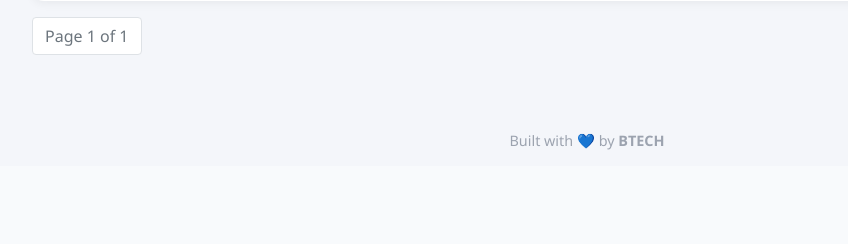
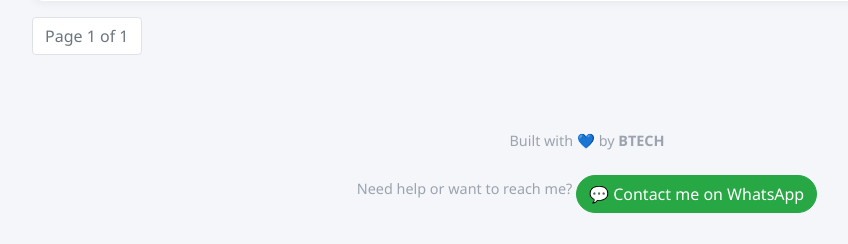
Before and after one commit to Vickoboy/network, a Django app: page / in a window 1280 px wide. Shown: the part 1391-1635 px from the top of the page, without its empty margins (53-901 px from the left). Before the commit the page ends 1541 px from the top, so only its background shows below. Run offline with Django 3.2, Linux system fonts and the light colour scheme; data comes from the database, SQL or seed files in the repository; some libraries are stand-ins or nearby versions.

Commit message:
Update layout.html with contact info in footer
Added contact information and WhatsApp link to footer.

```diff
--- a/network/templates/network/layout.html
+++ b/network/templates/network/layout.html
@@ -99,8 +99,15 @@
     </div>
 
     <footer>
-      Built with 💙 by <strong>BTECH</strong>
+      <p>Built with 💙 by <strong>BTECH</strong></p>
+      <p>
+          Need help or want to reach me?
+          <a href="https://wa.me/2348165587119" target="_blank" class="btn btn-success mt-2">
+            💬 Contact me on WhatsApp
+          </a>
+      </p>
     </footer>
+
 
     <script src="https://code.jquery.com/jquery-3.4.1.slim.min.js"></script>
     <script src="https://cdn.jsdelivr.net/npm/bootstrap@4.5.2/dist/js/bootstrap.bundle.min.js"></script>
```
